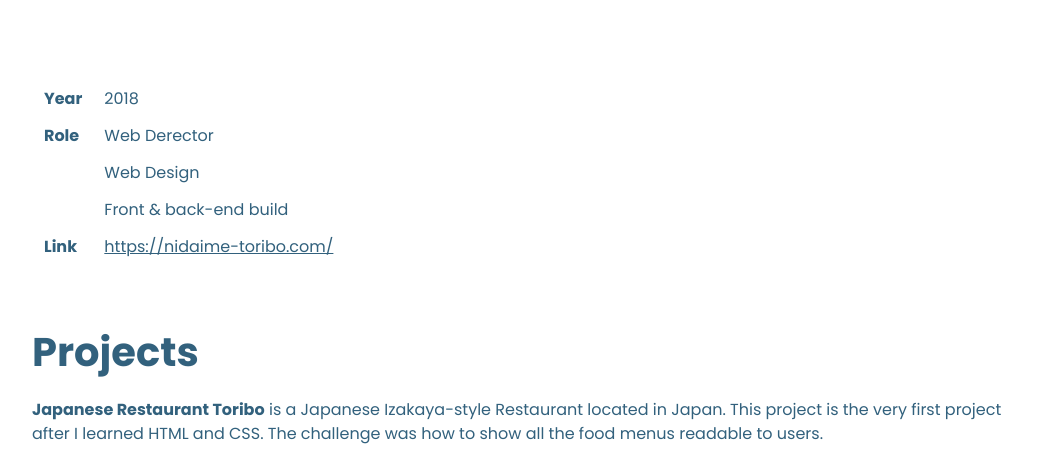
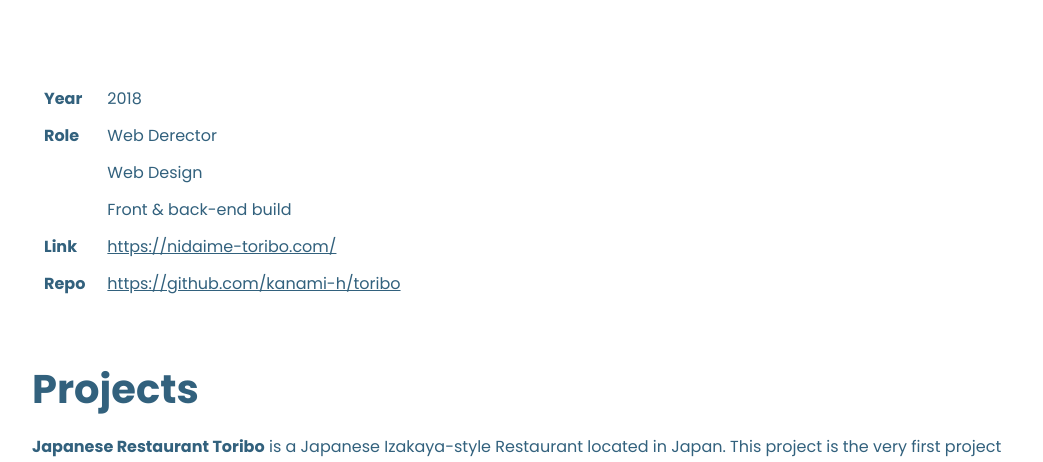
Before and after one commit to kanami-h/kanami-portfolio, a Gatsby site: page /projects/japanese-restautant-toribo in a window 1280 px wide. Shown: the part 1238-1700 px from the top of the page, without its empty margins (118-1161 px from the left). Built offline with nearby package versions, Linux system fonts and the light colour scheme; Gatsby itself is replaced by a stand-in of ours; some packages are replaced by stand-ins of ours.

Commit message:
add: repo URL

```diff
--- a/src/projects/toribo.md
+++ b/src/projects/toribo.md
@@ -7,13 +7,14 @@ thumb: ../images/thumbs/japanese-restaurant.jpg
 featuredImg: ../images/featured/toribo.png
 ---
 
-|          |                                                            |
-| -------- | ---------------------------------------------------------- |
-| **Year** | 2018                                                       |
-| **Role** | Web Derector                                               |
-|          | Web Design                                                 |
-|          | Front & back-end build                                     |
-| **Link** | [https://nidaime-toribo.com/](https://nidaime-toribo.com/) |
+|          |                                                                          |
+| -------- | ------------------------------------------------------------------------ |
+| **Year** | 2018                                                                     |
+| **Role** | Web Derector                                                             |
+|          | Web Design                                                               |
+|          | Front & back-end build                                                   |
+| **Link** | [https://nidaime-toribo.com/](https://nidaime-toribo.com/)               |
+| **Repo** | [https://github.com/kanami-h/toribo](https://github.com/kanami-h/toribo) |
 
 ### Projects
 
```
